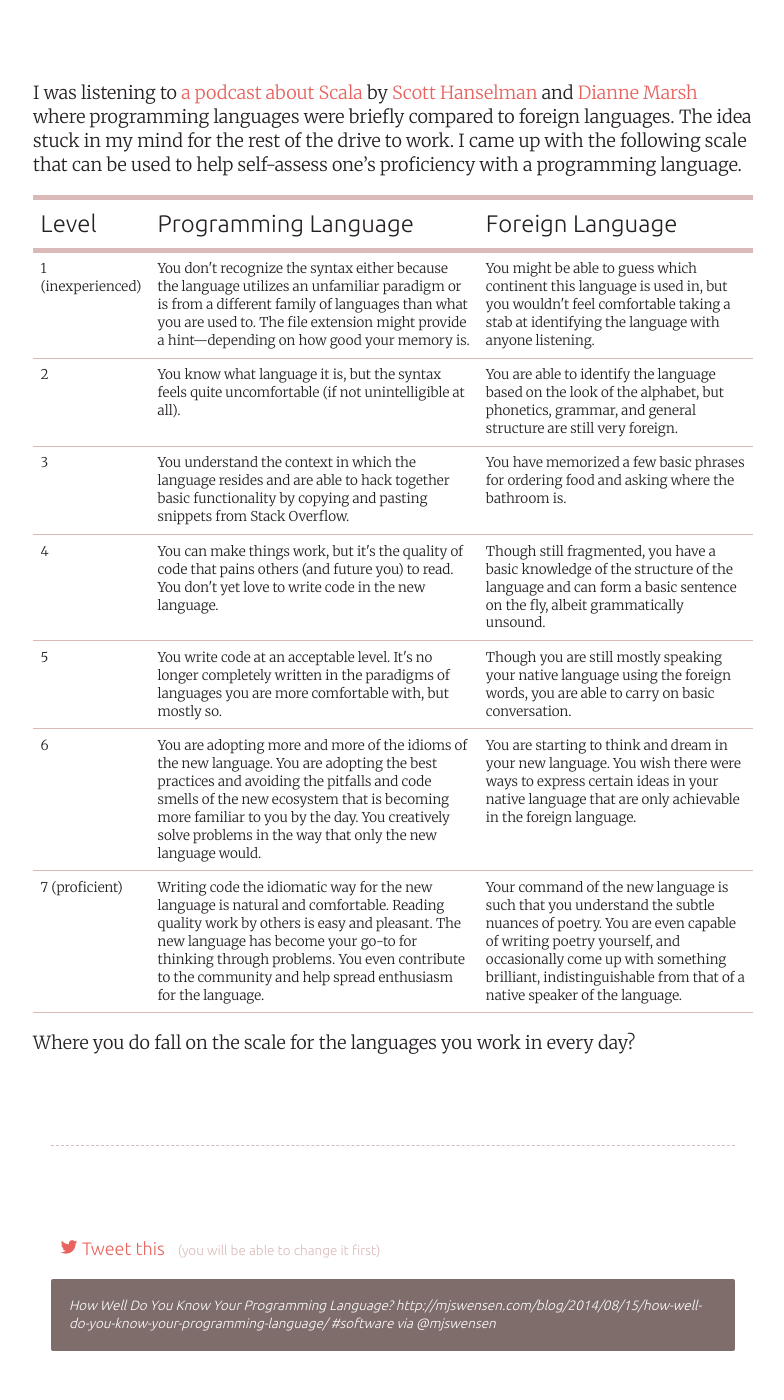
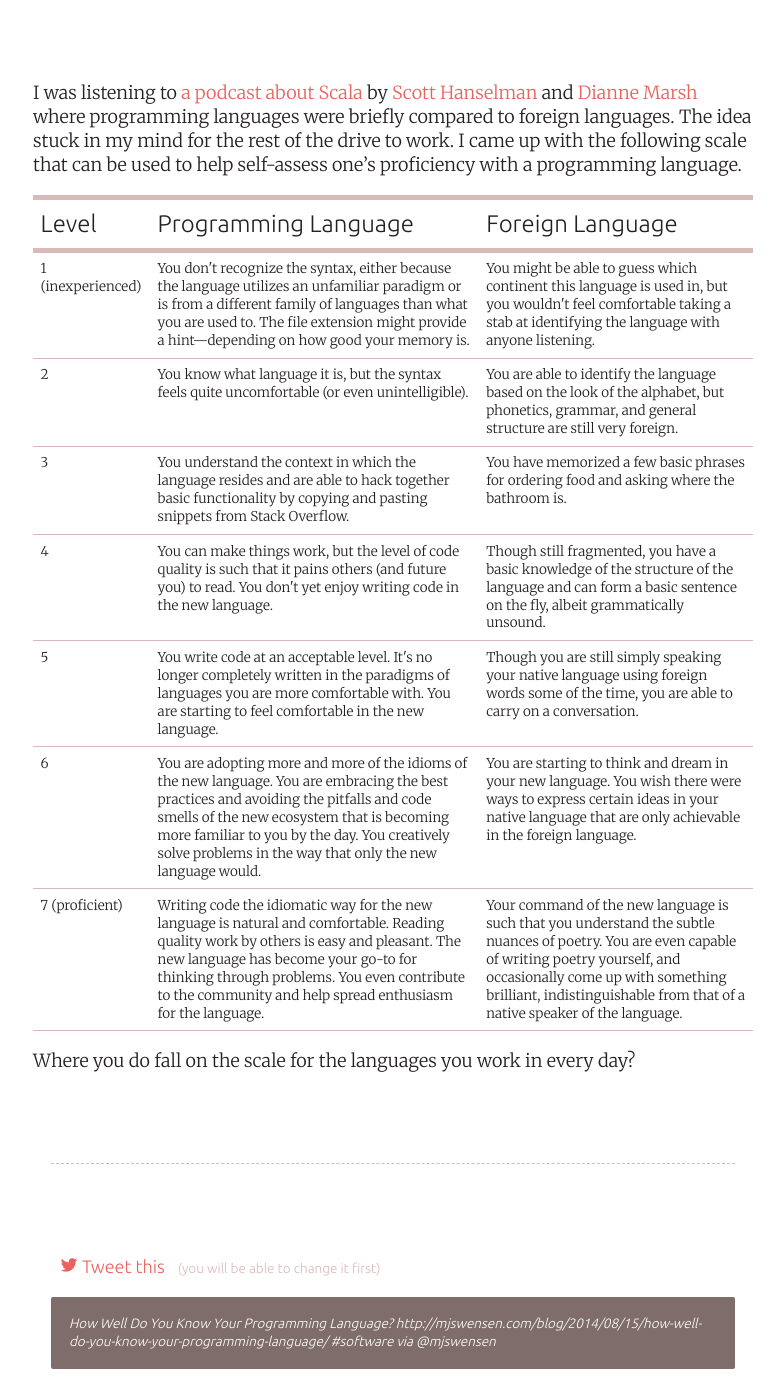
Before and after one commit to mjswensen/mjswensen.com, a Jekyll site: the page built from blog/_posts/2014-08-13-how-well-do-you-know-your-programming-language.md, in a window 1280 px wide and 1400 px high, scrolled down 525 px. Shown: the whole window, without its empty margins (247-1031 px from the left). Built offline with Jekyll 4.4.1, drawn with Linux system fonts in a browser that asks for light colours; Markdown is read by kramdown in place of the engine named in the settings.

Commit message:
Text tweaks.

```diff
--- a/blog/_posts/2014-08-13-how-well-do-you-know-your-programming-language.md
+++ b/blog/_posts/2014-08-13-how-well-do-you-know-your-programming-language.md
@@ -19,12 +21,12 @@ I was listening to [a podcast about Scala](http://hanselminutes.com/394/demystif
   <tbody>
     <tr>
       <td>1 (inexperienced)</td>
-      <td>You don't recognize the syntax either because the language utilizes an unfamiliar paradigm or is from a different family of languages than what you are used to. The file extension might provide a hint—depending on how good your memory is.</td>
+      <td>You don't recognize the syntax, either because the language utilizes an unfamiliar paradigm or is from a different family of languages than what you are used to. The file extension might provide a hint—depending on how good your memory is.</td>
       <td>You might be able to guess which continent this language is used in, but you wouldn't feel comfortable taking a stab at identifying the language with anyone listening.</td>
     </tr>
     <tr>
       <td>2</td>
-      <td>You know what language it is, but the syntax feels quite uncomfortable (if not unintelligible at all).</td>
+      <td>You know what language it is, but the syntax feels quite uncomfortable (or even unintelligible).</td>
       <td>You are able to identify the language based on the look of the alphabet, but phonetics, grammar, and general structure are still very foreign.</td>
     </tr>
     <tr>
@@ -34,17 +36,17 @@ I was listening to [a podcast about Scala](http://hanselminutes.com/394/demystif
     </tr>
     <tr>
       <td>4</td>
-      <td>You can make things work, but it's the quality of code that pains others (and future you) to read. You don't yet love to write code in the new language.</td>
+      <td>You can make things work, but the level of code quality is such that it pains others (and future you) to read. You don't yet enjoy writing code in the new language.</td>
       <td>Though still fragmented, you have a basic knowledge of the structure of the language and can form a basic sentence on the fly, albeit grammatically unsound.</td>
     </tr>
     <tr>
       <td>5</td>
-      <td>You write code at an acceptable level. It's no longer completely written in the paradigms of languages you are more comfortable with, but mostly so.</td>
-      <td>Though you are still mostly speaking your native language using the foreign words, you are able to carry on basic conversation.</td>
+      <td>You write code at an acceptable level. It's no longer completely written in the paradigms of languages you are more comfortable with. You are starting to feel comfortable in the new language.</td>
+      <td>Though you are still simply speaking your native language using foreign words some of the time, you are able to carry on a conversation.</td>
     </tr>
     <tr>
       <td>6</td>
-      <td>You are adopting more and more of the idioms of the new language. You are adopting the best practices and avoiding the pitfalls and code smells of the new ecosystem that is becoming more familiar to you by the day. You creatively solve problems in the way that only the new language would.</td>
+      <td>You are adopting more and more of the idioms of the new language. You are embracing the best practices and avoiding the pitfalls and code smells of the new ecosystem that is becoming more familiar to you by the day. You creatively solve problems in the way that only the new language would.</td>
       <td>You are starting to think and dream in your new language. You wish there were ways to express certain ideas in your native language that are only achievable in the foreign language.</td>
     </tr>
     <tr>
```
Also changed, not shown: other parts of blog/_posts/2014-08-13-how-well-do-you-know-your-programming-language.md (+2 -0 lines).
